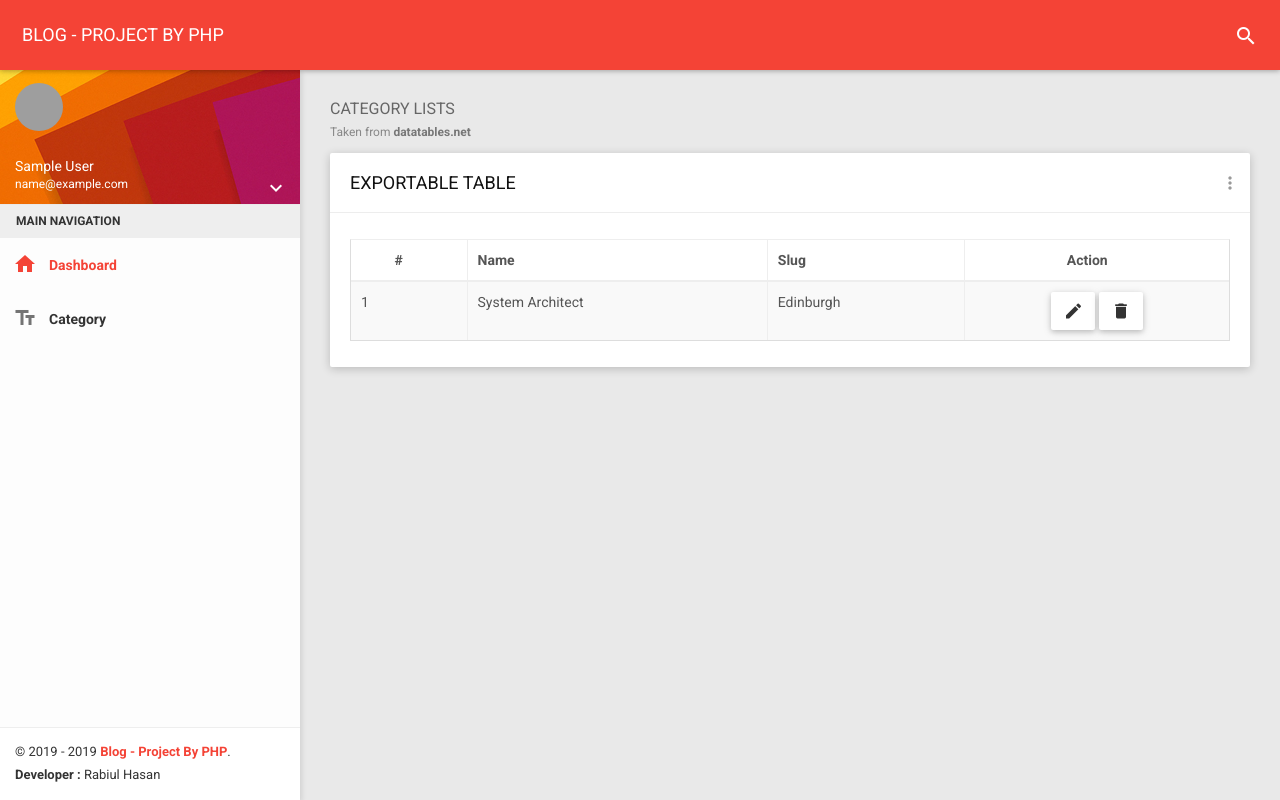
After one commit to rabiulhasan3/Blog-Project-By-PHP, a PHP site: page /category.php in a window 1280 px wide. The commit adds this page. Run offline with PHP 8.4, Linux system fonts and the light colour scheme; the visitor is signed in with stand-in values (Sample User, id 1); style sheets or scripts are compiled from the project's sources; some libraries are stand-ins or nearby versions; grey boxes are pictures that could not be loaded.

Commit message:
category layout design

```diff
--- /dev/null
+++ b/admin/category.php
@@ -0,0 +1,68 @@
+<?php include 'partial/_header.php' ?>
+
+
+    <section class="content">
+        <div class="container-fluid">
+            <div class="block-header">
+                <h2>
+                    CATEGORY LISTS
+                    <small>Taken from <a href="https://datatables.net/" target="_blank">datatables.net</a></small>
+                </h2>
+            </div>
+            <!-- Exportable Table -->
+            <div class="row clearfix">
+                <div class="col-lg-12 col-md-12 col-sm-12 col-xs-12">
+                    <div class="card">
+                        <div class="header">
+                            <h2>
+                                EXPORTABLE TABLE
+                            </h2>
+                            <ul class="header-dropdown m-r--5">
+                                <li class="dropdown">
+                                    <a href="javascript:void(0);" class="dropdown-toggle" data-toggle="dropdown" role="button" aria-haspopup="true" aria-expanded="false">
+                                        <i class="material-icons">more_vert</i>
+                                    </a>
+                                    <ul class="dropdown-menu pull-right">
+                                        <li><a href="javascript:void(0);">Action</a></li>
+                                        <li><a href="javascript:void(0);">Another action</a></li>
+                                        <li><a href="javascript:void(0);">Something else here</a></li>
+                                    </ul>
+                                </li>
+                            </ul>
+                        </div>
+                        <div class="body">
+                            <div class="table-responsive">
+                                <table class="table table-bordered table-striped table-hover dataTable js-exportable">
+                                    <thead>
+                                        <tr>
+                                            <th class="text-center">#</th>
+                                            <th>Name</th>
+                                            <th>Slug</th>
+                                            <th class="text-center">Action</th>
+                                        </tr>
+                                    </thead>
+                                    <tbody>
+                                        <tr>
+                                            <td>1</td>
+                                            <td>System Architect</td>
+                                            <td>Edinburgh</td>
+                                            <td class="text-center">
+                                                <a href="" class="btn btn-default waves-effect">
+                                                    <i class="material-icons">edit</i>
+                                                </a>
+                                                <a href="" class="btn btn-default waves-effect">
+                                                    <i class="material-icons">delete</i>
+                                                </a>
+                                            </td>
+                                        </tr>
+                                    </tbody>
+                                </table>
+                            </div>
+                        </div>
+                    </div>
+                </div>
+            </div>
+            <!-- #END# Exportable Table -->
+        </div>
+    </section>
+<?php include 'partial/_footer.php'; ?>
--- a/admin/partial/_footer.php
+++ b/admin/partial/_footer.php
@@ -13,6 +13,17 @@
     <!-- Waves Effect Plugin Js -->
     <script src="assets/plugins/node-waves/waves.js"></script>
 
+    <!-- Jquery DataTable Plugin Js -->
+    <script src="assets/plugins/jquery-datatable/jquery.dataTables.js"></script>
+    <script src="assets/plugins/jquery-datatable/skin/bootstrap/js/dataTables.bootstrap.js"></script>
+    <script src="assets/plugins/jquery-datatable/extensions/export/dataTables.buttons.min.js"></script>
+    <script src="assets/plugins/jquery-datatable/extensions/export/buttons.flash.min.js"></script>
+    <script src="assets/plugins/jquery-datatable/extensions/export/jszip.min.js"></script>
+    <script src="assets/plugins/jquery-datatable/extensions/export/pdfmake.min.js"></script>
+    <script src="assets/plugins/jquery-datatable/extensions/export/vfs_fonts.js"></script>
+    <script src="assets/plugins/jquery-datatable/extensions/export/buttons.html5.min.js"></script>
+    <script src="assets/plugins/jquery-datatable/extensions/export/buttons.print.min.js"></script>
+
     <!-- Jquery CountTo Plugin Js -->
     <script src="assets/plugins/jquery-countto/jquery.countTo.js"></script>
 
@@ -23,22 +34,20 @@
     <!-- ChartJs -->
     <script src="assets/plugins/chartjs/Chart.bundle.js"></script>
 
-    <!-- Flot Charts Plugin Js -->
-    <script src="assets/plugins/flot-charts/jquery.flot.js"></script>
-    <script src="assets/plugins/flot-charts/jquery.flot.resize.js"></script>
-    <script src="assets/plugins/flot-charts/jquery.flot.pie.js"></script>
-    <script src="assets/plugins/flot-charts/jquery.flot.categories.js"></script>
-    <script src="assets/plugins/flot-charts/jquery.flot.time.js"></script>
-
     <!-- Sparkline Chart Plugin Js -->
     <script src="assets/plugins/jquery-sparkline/jquery.sparkline.js"></script>
 
+
     <!-- Custom Js -->
     <script src="assets/js/admin.js"></script>
+    <script src="assets/js/pages/tables/jquery-datatable.js"></script>
     <script src="assets/js/pages/index.js"></script>
+
 
     <!-- Demo Js -->
     <script src="assets/js/demo.js"></script>
+
+
 </body>
 
 </html>
--- a/admin/partial/_header.php
+++ b/admin/partial/_header.php
@@ -21,8 +21,15 @@
     <!-- Animation Css -->
     <link href="assets/plugins/animate-css/animate.css" rel="stylesheet" />
 
+    <!-- JQuery DataTable Css -->
+    <link href="assets/plugins/jquery-datatable/skin/bootstrap/css/dataTables.bootstrap.css" rel="stylesheet">
+
     <!-- Morris Chart Css-->
     <link href="assets/plugins/morrisjs/morris.css" rel="stylesheet" />
+
+    <!-- JQuery DataTable Css -->
+    <link href="assets/plugins/jquery-datatable/skin/bootstrap/css/dataTables.bootstrap.css" rel="stylesheet">
+
 
     <!-- Custom Css -->
     <link href="assets/css/style.css" rel="stylesheet">
--- a/admin/partial/sidebar.php
+++ b/admin/partial/sidebar.php
@@ -36,9 +36,9 @@
                         </a>
                     </li>
                     <li>
-                        <a href="pages/typography.html">
+                        <a href="category.php">
                             <i class="material-icons">text_fields</i>
-                            <span>Post</span>
+                            <span>Category</span>
                         </a>
                     </li>
 
```
